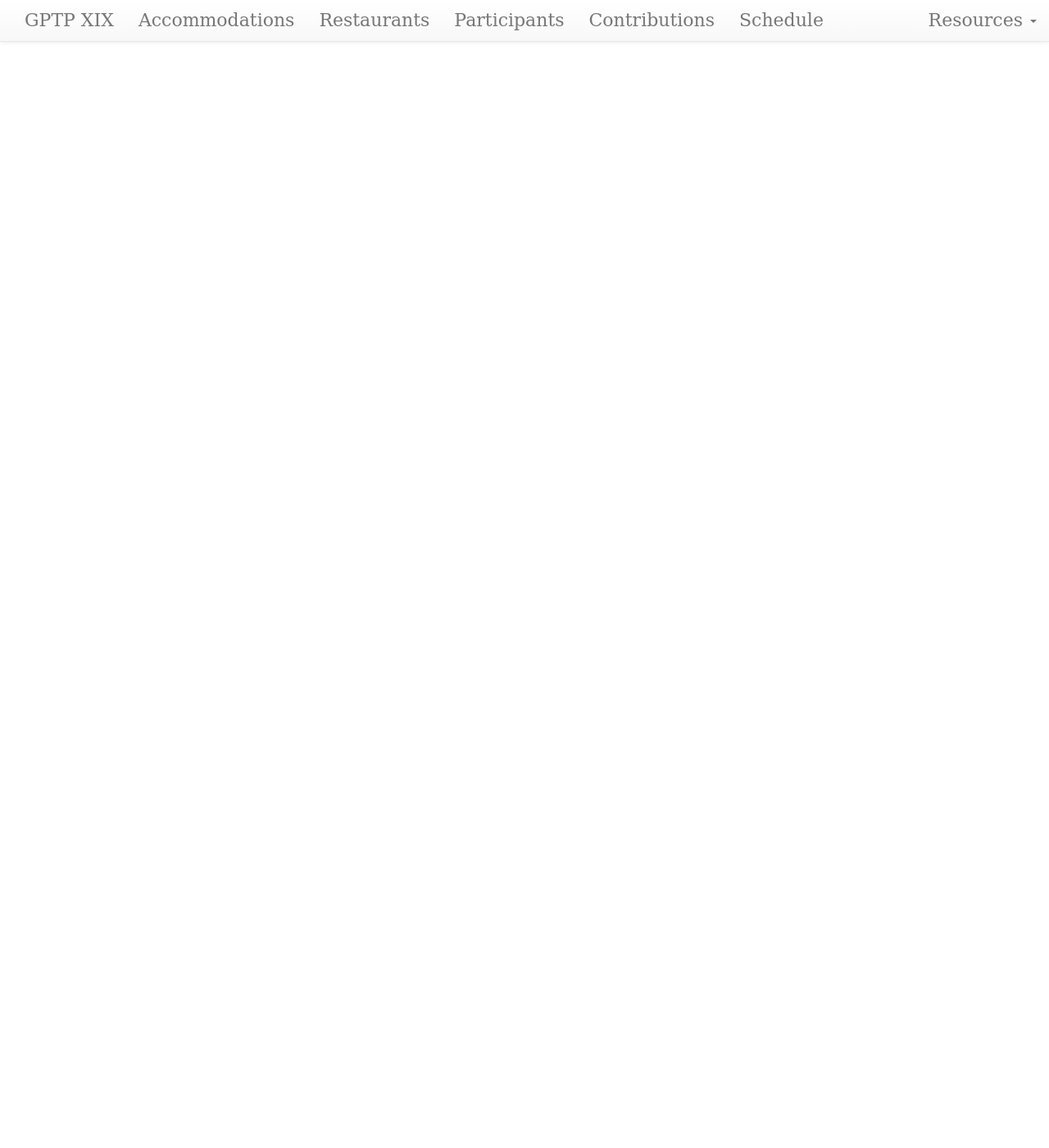
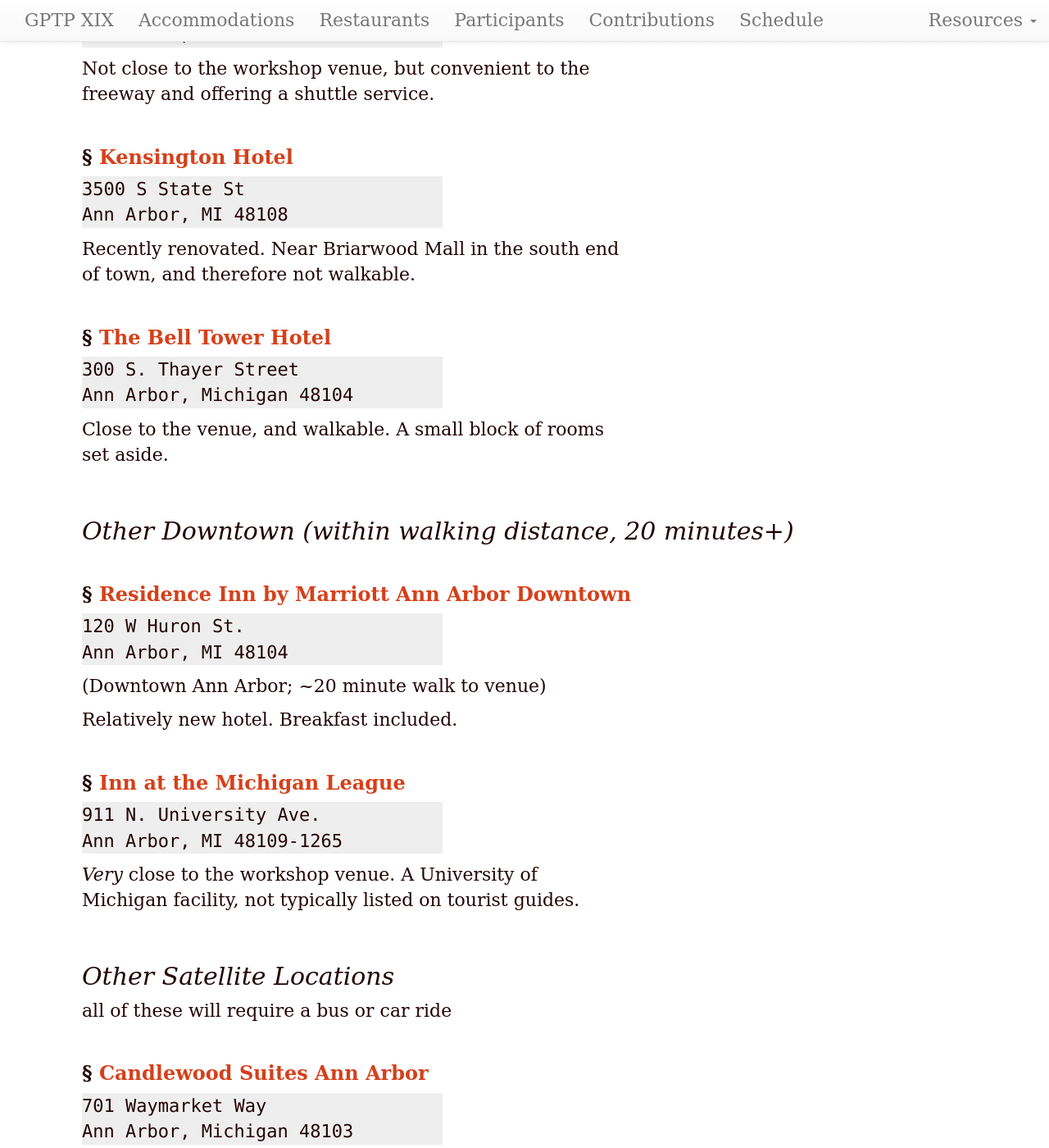
Before and after one commit to GPTP-workshop/gptp-workshop.github.io, a Jekyll site: the page built from accommodations.md, in a window 1280 px wide and 1400 px high, scrolled down 937 px. Shown: the whole window at 82% size. Built offline with Jekyll 4.4.1, drawn with Linux system fonts in a browser that asks for light colours; our own code applies the rules of GitHub Pages for plain Markdown files; some of the changed text lies outside the part shown.

Commit message:
Update accommodations.md

```diff
--- a/accommodations.md
+++ b/accommodations.md
@@ -1,10 +1,137 @@
 ---
 layout: default
-updated: "Feb 15, 2022"
+updated: "Mar 27, 2022"
 roman: "XIX"
 dates: "June 2-4, 2022"
 ---
 
 # Accommodations
 
-TBA
+The following hotels are conveniently close to the workshop venue.
+
+
+### [The Executive Residence at the Ross School of Business](https://michiganross.umich.edu/programs/executive-education/executive-accommodations)
+
+701 Tappan Street \\
+Ann Arbor, MI 48109-1234
+{: .address}
+
+_Super_ close to the workshop venue. Literally down the street. Highly regarded by the folks who stayed there last year.
+
+### [Ann Arbor Bed & Breakfast](http://annarborbedandbreakfast.com)
+
+921 E Huron Street \\
+Ann Arbor, MI 48104
+{: .address}
+
+Very small venue, but extremely convenient to the workshop location, and a favorite among attendees in past years.
+
+### [The Ann Arbor RegentHotel & Suites](https://annarborregent.com)
+
+2455 Carpenter Road \\
+Ann Arbor, MI 48108
+{: .address}
+
+Not close to the workshop venue, but convenient to the freeway and offering a shuttle service.
+
+### [Kensington Hotel](http://www.kcourtaa.com)
+
+3500 S State St \\
+Ann Arbor, MI 48108
+{: .address}
+
+Recently renovated. Near Briarwood Mall in the south end of town, and therefore not walkable.
+
+
+### [The Bell Tower Hotel](https://www.belltowerhotel.com)
+
+300 S. Thayer Street \\
+Ann Arbor, Michigan 48104
+{: .address}
+
+Close to the venue, and walkable. A small block of rooms set aside.
+
+
+## Other Downtown (within walking distance, 20 minutes+)
+
+### [Residence Inn by Marriott Ann Arbor Downtown](http://www.marriott.com/hotels/travel/arbdt-residence-inn-ann-arbor-downtown)
+
+120 W Huron St. \\
+Ann Arbor, MI 48104
+{: .address}
+
+(Downtown Ann Arbor; ~20 minute walk to venue)
+
+Relatively new hotel. Breakfast included.
+
+### [Inn at the Michigan League](https://uunions.umich.edu/league/inn)
+
+911 N. University Ave. \\
+Ann Arbor, MI  48109-1265
+{: .address}
+
+*Very* close to the workshop venue. A University of Michigan facility, not typically listed on tourist guides.
+
+## Other Satellite Locations
+
+all of these will require a bus or car ride
+
+### [Candlewood Suites Ann Arbor](http://www.ihg.com/candlewood/hotels/us/en/ann-arbor/dttaa/hoteldetail)
+
+701 Waymarket Way \\
+Ann Arbor, Michigan 48103
+{: .address}
+
+Full kitchen and workspace in every room. Easy walk to several restaurants. Far enough away from the conference venue that you will _definitely_ need to drive or take the bus. There is a bus line right outside the front door that drops you on campus.
+
+(Despite the additional features and slight inconvenience of extra travel, these are often _much_ cheaper accommodations than downtown venues)
+
+### [Microtel Inn & Suites](http://microtelinn.com)
+
+3610 Plymouth Rd \\
+Ann Arbor 48105
+{: .address}
+
+(near Plymouth and Hwy 23)
+
+Continental breakfast, free shuttle. Suites available.
+
+### [Holiday Inn & Suites](http://www.ihg.com/holidayinn/hotels/us/en/ann-arbor/arbep/hoteldetail)
+
+3155 Boardwalk Drive \\
+Ann Arbor, MI 48108
+{: .address}
+
+Near Briarwood Mall and Buffalo Wild Wings.
+
+### [Hampton Inn Ann Arbor South](http://www.annarborsouth.hamptoninn.com)
+
+925 Victors Way \\
+Ann Arbor, MI 48108
+{: .address}
+
+Near Briarwood Mall.
+
+### [Holiday Inn, Plymouth Road East](http://www.hiannarbor.com)
+
+3600 Plymouth Rd \\
+Ann Arbor, MI 48105
+{: .address}
+
+Note: This venue is _definitely not walkable_. You will need to drive in.
+
+### [Staybridge Suites Ann Arbor](https://www.ihg.com/staybridge/hotels/us/en/ann-arbor/arbsb/hoteldetail)
+
+3850 Research Park Dr \\
+Ann Arbor, MI 48108
+{: .address}
+
+Brand new. Near Briarwood Mall in the south end of town.
+
+### [Hyatt Place Ann Arbor](https://annarbor.place.hyatt.com/en/hotel/home.html)
+
+3223 S State St \\
+Ann Arbor, MI 48108
+{: .address}
+
+Brand new. Near Briarwood Mall in the south end of town.
```
